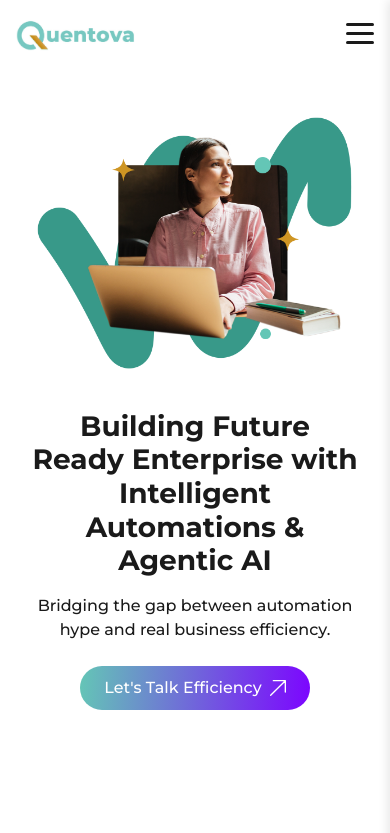
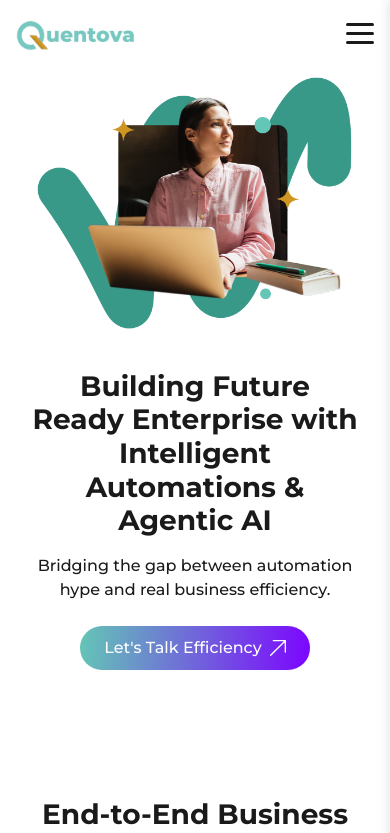
Before and after one commit to rohitjoshihere/QUENTOVA, a Next.js app: page / in a window 390 px wide. Shown: the top 833 px of the page. Built offline with nearby package versions, Linux system fonts and the light colour scheme.

Commit message:
padding top

```diff
--- a/components/Hero.module.css
+++ b/components/Hero.module.css
@@ -281,7 +281,7 @@
     }
 
     .heroImage {
-        padding-top: 80px !important;
+        padding-top: 40px !important;
         max-width: 100%;
         padding: 0 var(--spacing-sm);
     }
```
